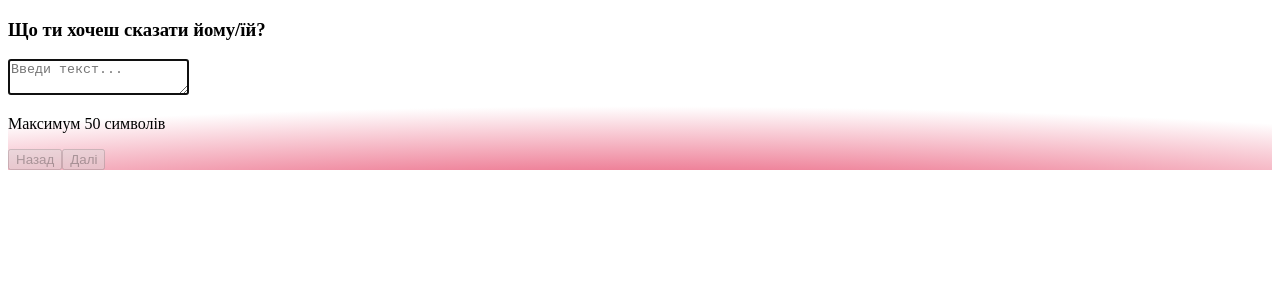
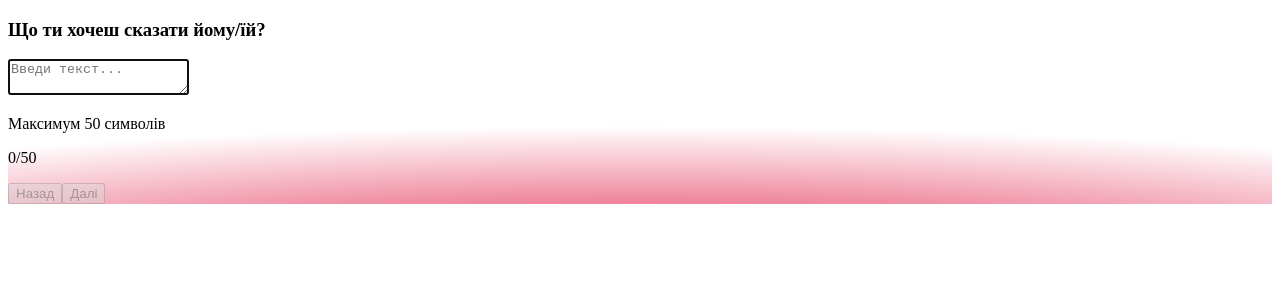
Before and after one commit to IT-Department-of-NURE-Student-Senate/valentine-generator, a Nuxt app in the folder apps/client/: page /new in a window 1280 px wide. Shown: the top 300 px of the page. Built offline with nearby package versions, Linux system fonts and the light colour scheme.

Commit message:
feat(client): add input length validation, fix responsiove design in TemplateSelect

```diff
--- a/apps/client/components/Stepper.vue
+++ b/apps/client/components/Stepper.vue
@@ -10,6 +10,25 @@ const { data } = storeToRefs(store);
 const stepperStore = useStepperStore();
 
 const { currentStep, isFirst } = storeToRefs(stepperStore);
+
+const getFieldState = (text: string, maxLength: number) => {
+  const percentage = (text.length / maxLength) * 100;
+  return {
+    length: text.length,
+    color:
+      percentage < 70
+        ? 'text-muted-foreground'
+        : percentage < 90
+          ? 'text-yellow-500'
+          : 'text-red-500',
+  };
+};
+
+const fieldState = computed(() => ({
+  text: getFieldState(data.value.text, 50),
+  to: getFieldState(data.value.to, 25),
+  from: getFieldState(data.value.from, 25),
+}));
 
 const conditions = computed(() => {
   return [data.value.text, data.value.to, data.value.from].map(
@@ -48,7 +67,17 @@ const buttonFallback = computed(() =>
         maxlength="50"
         autofocus
       />
-      <p class="text-sm text-muted-foreground">Максимум 50 символів</p>
+      <div class="flex w-full justify-between">
+        <p class="text-sm text-muted-foreground">Максимум 50 символів</p>
+        <p
+          class="text-sm transition-all duration-200"
+          :class="fieldState.text.color"
+        >
+          <span class="inline-block transition-transform duration-200">
+            {{ fieldState.text.length }}/50
+          </span>
+        </p>
+      </div>
     </CardContent>
 
     <CardContent class="space-y-2" v-if="currentStep === 1">
@@ -58,7 +87,17 @@ const buttonFallback = computed(() =>
         placeholder="Введи імʼя..."
         maxlength="25"
       />
-      <p class="text-sm text-muted-foreground">Максимум 25 символів</p>
+      <div class="flex w-full justify-between">
+        <p class="text-sm text-muted-foreground">Максимум 25 символів</p>
+        <p
+          class="text-sm transition-all duration-200"
+          :class="fieldState.to.color"
+        >
+          <span class="inline-block transition-transform duration-200">
+            {{ fieldState.to.length }}/25
+          </span>
+        </p>
+      </div>
     </CardContent>
 
     <CardContent v-if="currentStep === 2">
@@ -68,7 +107,17 @@ const buttonFallback = computed(() =>
         placeholder="Введи імʼя..."
         maxlength="25"
       />
-      <p class="text-sm text-muted-foreground">Максимум 25 символів</p>
+      <div class="flex w-full justify-between">
+        <p class="text-sm text-muted-foreground">Максимум 25 символів</p>
+        <p
+          class="text-sm transition-all duration-200"
+          :class="fieldState.from.color"
+        >
+          <span class="inline-block transition-transform duration-200">
+            {{ fieldState.from.length }}/25
+          </span>
+        </p>
+      </div>
     </CardContent>
     <CardFooter class="inline-flex w-full justify-between items-center gap-3">
       <Button
@@ -84,10 +133,15 @@ const buttonFallback = computed(() =>
       >
     </CardFooter>
   </Card>
-  <div v-else class="flex flex-col size-full justify-center items-center gap-5">
-    <div class="flex w-3/6 border rounded-md p-4 justify-between items-center">
+  <div
+    v-else
+    class="flex flex-col size-full justify-center items-center gap-5 max-md:p-4"
+  >
+    <div
+      class="flex w-full md:w-3/6 border rounded-md p-4 justify-between items-center max-md:flex-col"
+    >
       <p class="font-excali text-xl">Обери шаблон</p>
-      <div class="inline-flex gap-3">
+      <div class="inline-flex gap-3 max-sm:flex-col">
         <Button variant="ghost" @click="stepperStore.previousStep()"
           >Назад</Button
         >
--- a/apps/client/components/TemplateSelect.vue
+++ b/apps/client/components/TemplateSelect.vue
@@ -1,6 +1,6 @@
 <script lang="ts" setup>
+import { RadioGroupItem, RadioGroupRoot } from 'radix-vue';
 import { ScrollArea, ScrollBar } from './ui/scroll-area';
-import { RadioGroupRoot, RadioGroupItem } from 'radix-vue';
 
 const store = useValentineStore();
 
@@ -21,10 +21,11 @@ const selectedTemplate = computed(() => {
 
 <template>
   <NuxtImg
-    class="flex flex-col w-3/6 h-3/6 border rounded-md"
+    class="flex flex-col md:w-3/6 md:h-3/6 border rounded-md"
     :src="selectedTemplate"
     fit="contain"
   />
+
   <ScrollArea class="border border-muted rounded-xl w-2/5 bg-white">
     <RadioGroupRoot v-model="data.template" class="flex p-4 space-x-4 w-max">
       <RadioGroupItem
--- a/apps/client/components/valentines/TemplateOne.vue
+++ b/apps/client/components/valentines/TemplateOne.vue
@@ -40,7 +40,7 @@ const stars = Array.from({ length: 15 }, () => {
         class="hidden lg:block absolute bottom-[5%] right-[-2px] h-[20%] z-20"
       />
       <div
-        class="size-full border-black border-2 bg-[#fecdeb] relative bg-[length:30px_30px] bg-[linear-gradient(to_right,#fee0f1_1px,transparent_1px),linear-gradient(to_bottom,#fee0f1_1px,transparent_1px)]"
+        class="overflow-hidden size-full border-black border-2 bg-[#fecdeb] relative bg-[length:30px_30px] bg-[linear-gradient(to_right,#fee0f1_1px,transparent_1px),linear-gradient(to_bottom,#fee0f1_1px,transparent_1px)]"
       >
         <Star
           v-for="(star, index) in stars"
@@ -56,7 +56,7 @@ const stars = Array.from({ length: 15 }, () => {
         />
         <p
           v-html="text.replaceAll('\n', '<br>')"
-          class="absolute left-[2%] md:top-[2%] text-wrap text-[#e9110b] font-excali lg:w-[60%] z-50 md:text-7xl text-4xl pointer-events-none"
+          class="absolute left-[2%] md:top-[2%] text-wrap text-[#e9110b] font-excali lg:w-[60%] z-50 md:text-7xl text-4xl pointer-events-none text-ellipsis overflow-hidden whitespace-nowrap"
         />
         <p
           class="absolute font-excali left-[6%] bottom-[2%] text-wrap text-black font-semibold z-50 text-3xl pointer-events-none"
```
